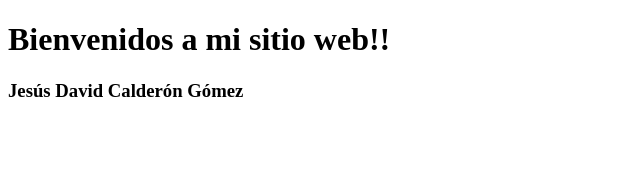
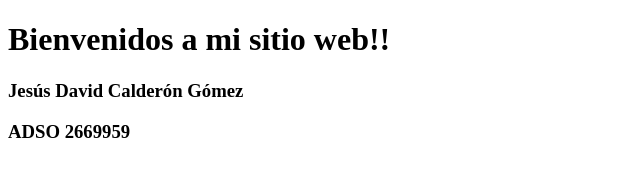
Before and after one commit to jdavid80/adso2669959, a plain HTML site: page index.html in a window 1280 px wide. Shown: the whole page, without its empty margins (0-640 px from the left). Drawn offline with Linux system fonts and the light colour scheme.

```diff
--- a/index.html
+++ b/index.html
@@ -9,5 +9,6 @@
 <body>
     <h1>Bienvenidos a mi sitio web!!</h1>
     <h3>Jesús David Calderón Gómez</h3>
+    <h3>ADSO 2669959</h3>
 </body>
 </html>
```
